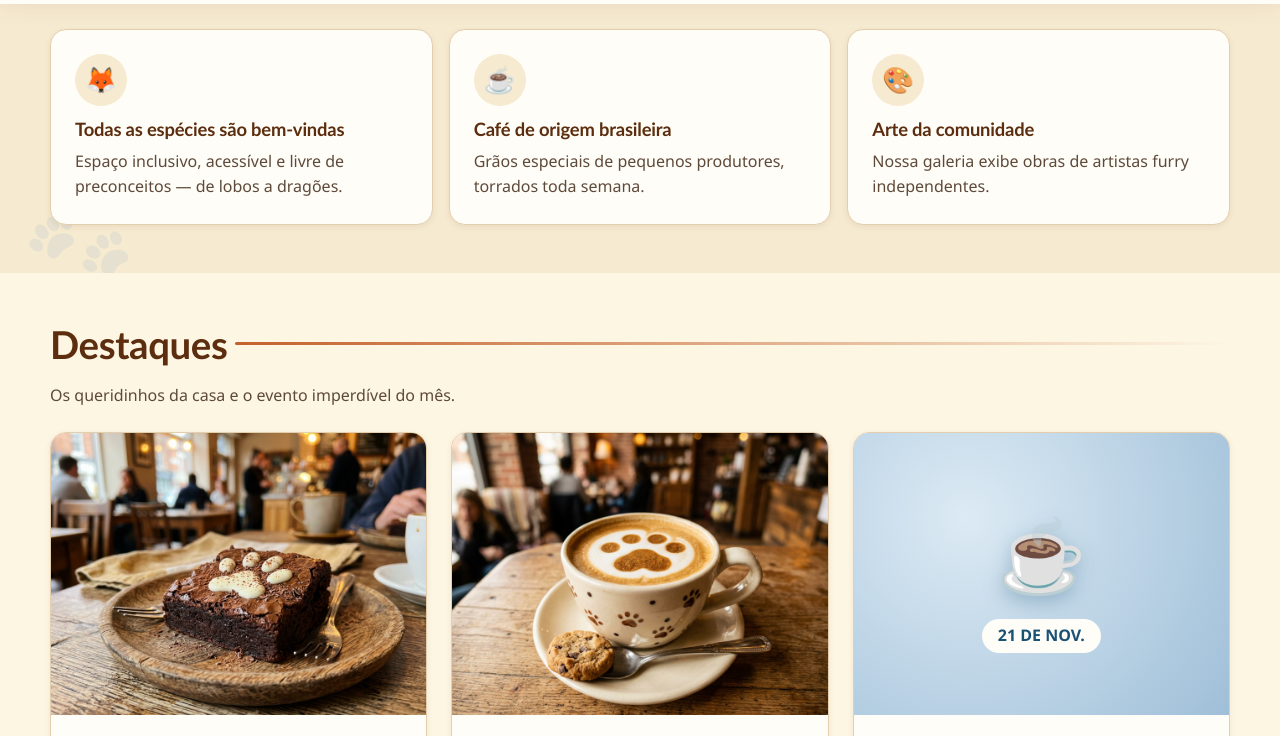
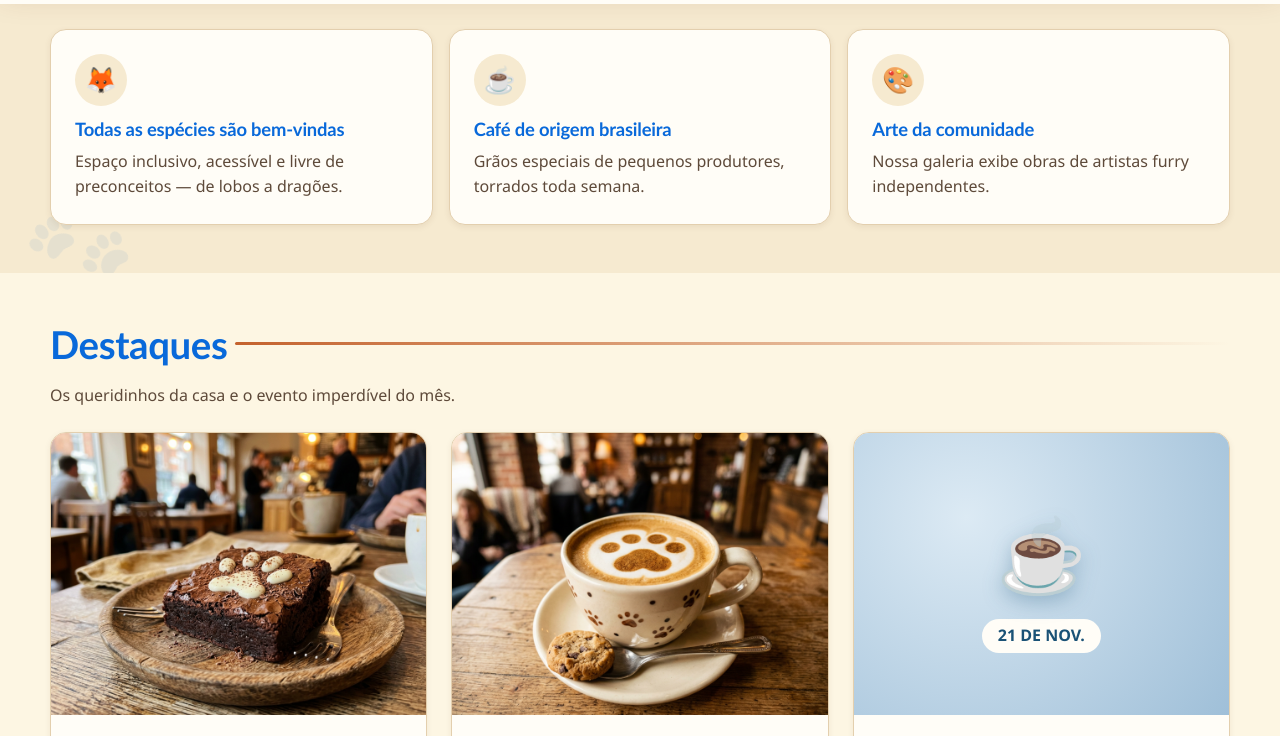
Before and after one commit to agenteorelhas/little-paw-coffee, a website: page index.html in a window 1280 px wide. Shown: the part 796-1532 px from the top of the page. Drawn offline with Linux system fonts and the light colour scheme.

Commit message:
Mudar a cor principal do site para azul

```diff
--- a/assets/css/main.css
+++ b/assets/css/main.css
@@ -7,7 +7,7 @@
 
 /* ---------- 1. Tokens ---------- */
 :root {
-  --color-primary: #5C2D0E;        /* marrom café escuro — 11,6:1 no creme */
+  --color-primary: #0969da;        /* azul (issue #1) */
   --color-bg: #FDF6E3;             /* creme quente */
   --color-surface: #FFFDF7;
   --color-surface-alt: #F6EAD0;
```
